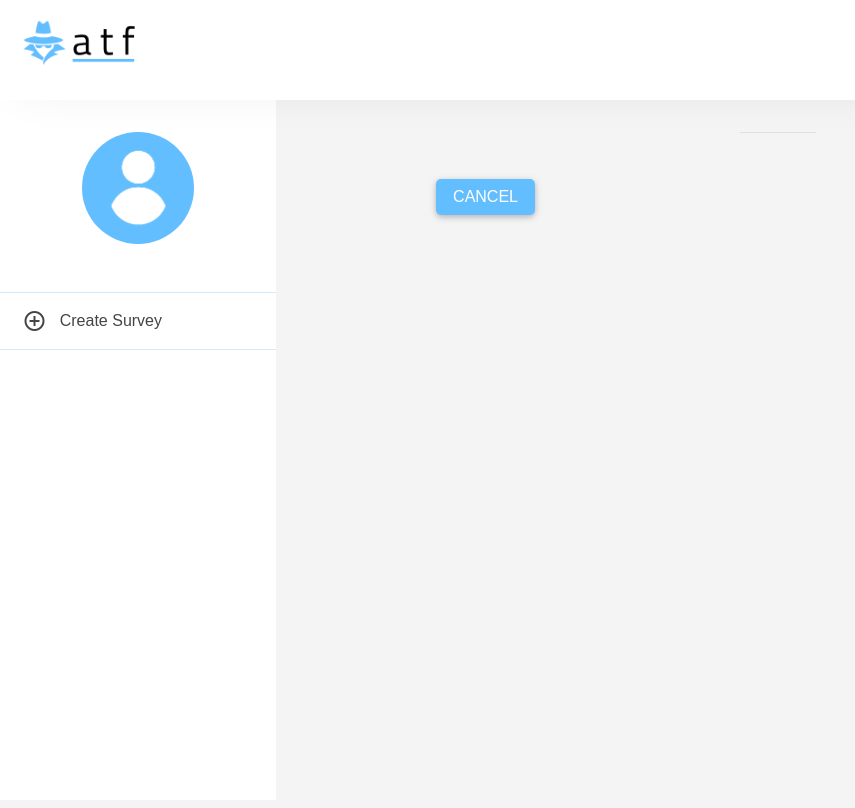
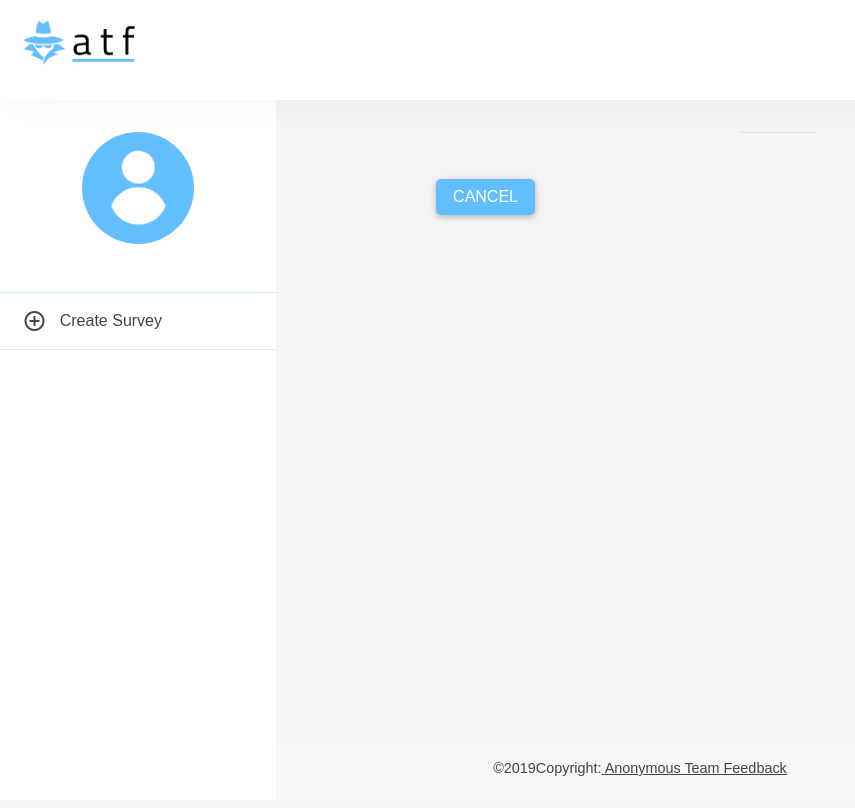
Before and after one commit to labseu2-anonymous-team-feedback/FE, a React (Create React App) app: page /survey/1 in a window 1280 px wide. Shown: the whole page, without its empty margins (0-855 px from the left). Built offline with nearby package versions, Linux system fonts and the light colour scheme; no server answers; a web font is replaced by a local one.

Commit message:
make footer visible always

```diff
--- a/src/components/common/Footer.jsx
+++ b/src/components/common/Footer.jsx
@@ -1,6 +1,5 @@
 import React from 'react';
 import styled from 'styled-components';
-import { isLoggedIn } from '../../utils';
 
 const StyledFooter = styled.footer`
   background-color: #f7f7f7;
@@ -18,20 +17,17 @@ const StyledFooter = styled.footer`
 `;
 
 export default function Footer() {
-  const isSignedIn = isLoggedIn();
-  if (isSignedIn) {
   return (
     <StyledFooter className="font-small darken-3">
       <div className="footer-copyright text-center py-3">
         ©
+        {new Date().getFullYear()}
+Copyright:
+        <a href="https://anonymous-team-feeedback.herokuapp.com">
           {' '}
-          {new Date().getFullYear()}
-          {' '}
-Copyright:
-          <a href="https://anonymous-team-feeedback.herokuapp.com"> Anonymous Team Feedback</a>
+          Anonymous Team Feedback
+        </a>
       </div>
     </StyledFooter>
   );
 }
-  return '';
-}
```
Lines whose indentation alone changed are shown as unchanged.
